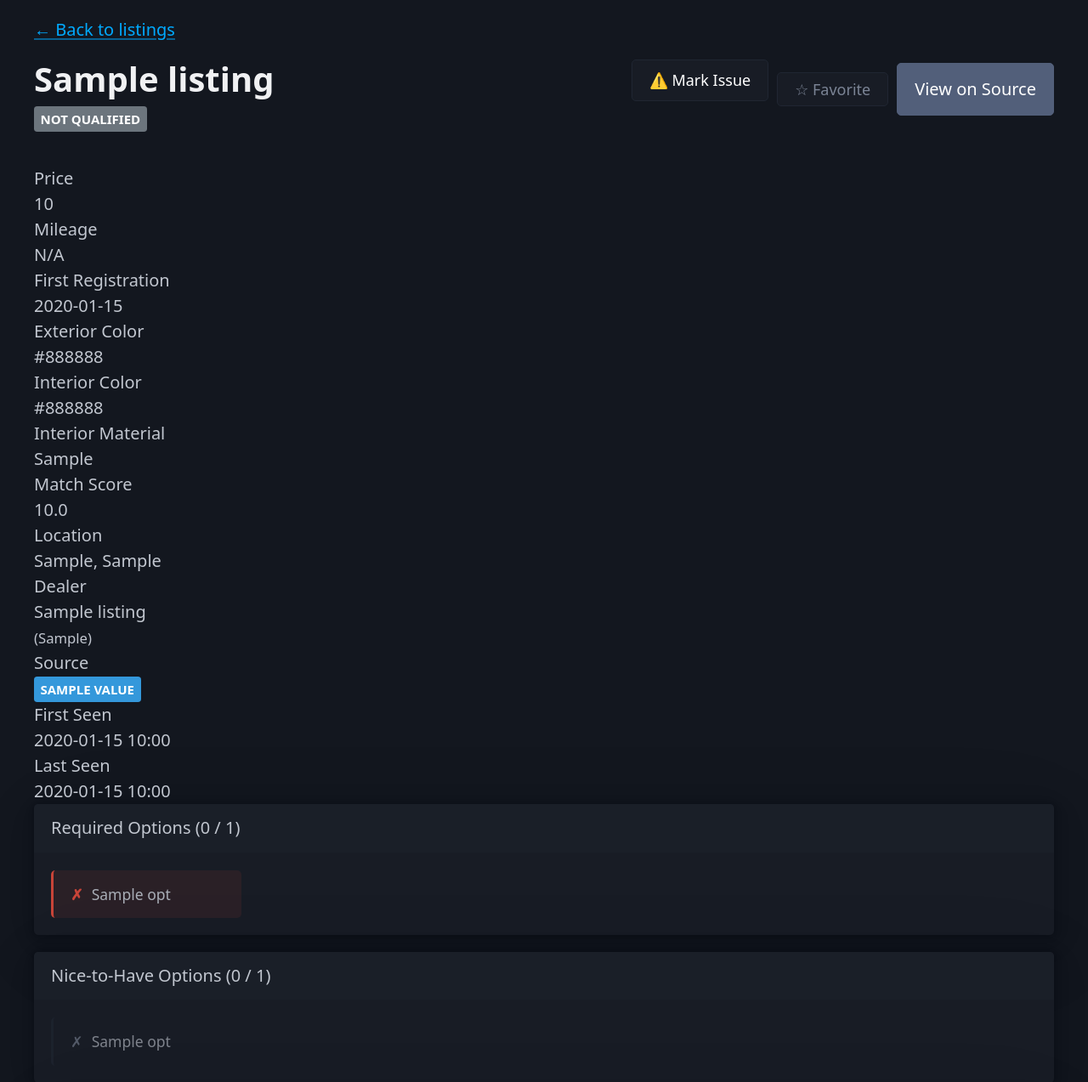
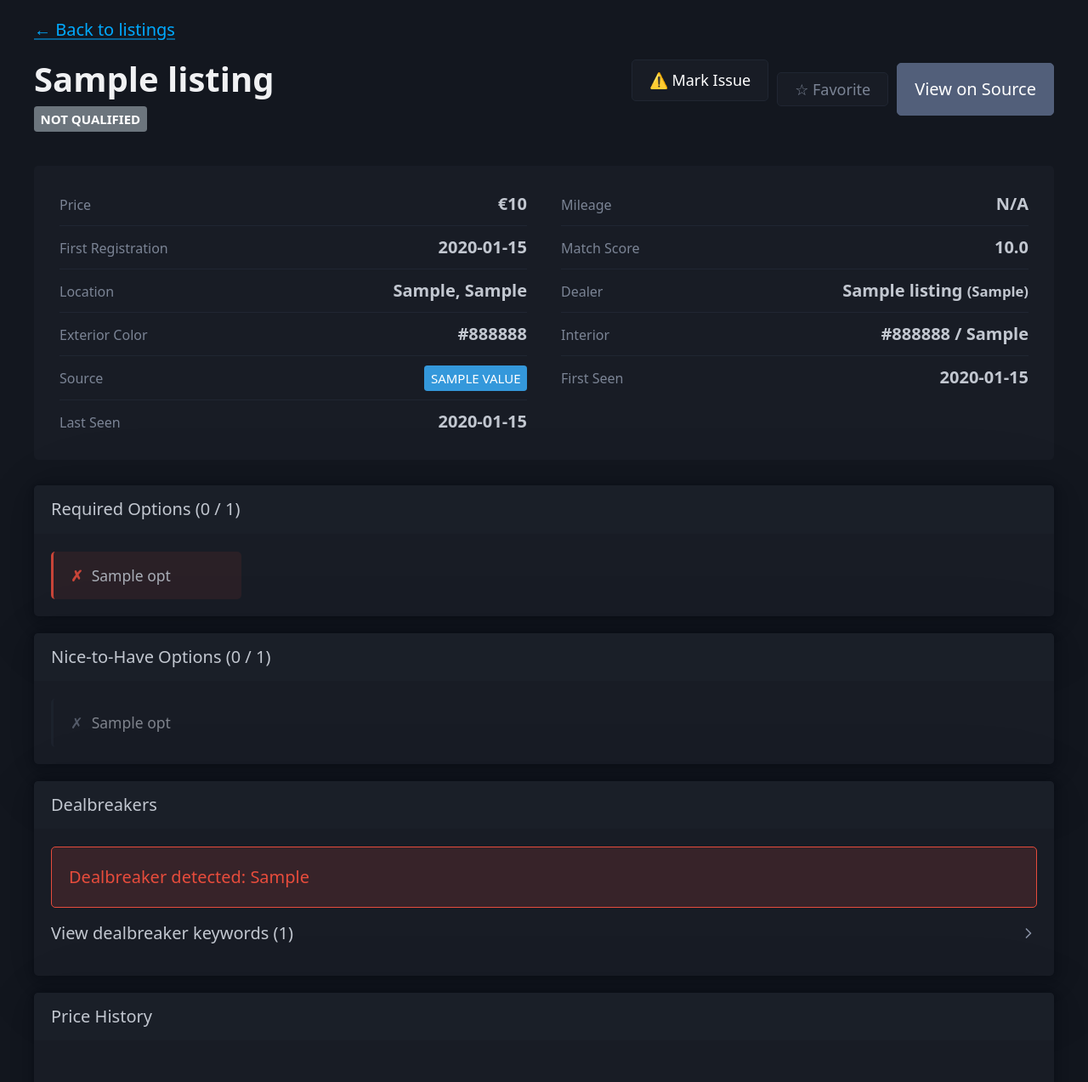
Before and after one commit to aaearon/i4-scout, a Python web app: template src/i4_scout/api/templates/pages/listing_detail.html in a window 1280 px wide. Shown: the part 110-1383 px from the top of the page at 85% size. Run offline with Jinja, Linux system fonts and the light colour scheme; the template is opened without the code that fills it: most values are stand-ins (such as "Sample title", 1, 10 or a date in 2020).

Commit message:
feat: add global scrape progress banner and recalculate-scores CLI
- Add global scrape progress banner in base template header
- Add active_job_status.html and scrape_progress_banner.html components
- Add /partials/scrape/active endpoint for progress banner polling
- Add recalculate-scores CLI command with --json output
- Add integration tests for recalculate-scores functionality
- Update scrape page to include active job status
- Fix favorites.js and improve compare page layout
- Update scorer tests and listing detail template

```diff
--- a/src/i4_scout/api/templates/base.html
+++ b/src/i4_scout/api/templates/base.html
@@ -29,6 +29,20 @@
         </nav>
     </header>
 
+    {# Show scrape progress banner on all pages except detail and compare #}
+    {# Detail pages: /listings/123 (has something after /listings/) #}
+    {# Compare pages: /compare #}
+    {% set path = request.url.path %}
+    {% set is_detail_page = path.startswith('/listings/') and path != '/listings/' %}
+    {% set is_compare_page = path.startswith('/compare') %}
+    {% if not is_detail_page and not is_compare_page %}
+    <div id="scrape-progress-banner"
+         hx-get="/partials/scrape/active"
+         hx-trigger="load"
+         hx-swap="outerHTML">
+    </div>
+    {% endif %}
+
     <main class="container">
         {% block content %}{% endblock %}
     </main>
--- a/src/i4_scout/api/templates/partials/listing_detail_content.html
+++ b/src/i4_scout/api/templates/partials/listing_detail_content.html
@@ -31,79 +31,50 @@
     </div>
 </div>
 
-<div class="detail-grid">
-    <div class="detail-item">
-        <div class="label">Price</div>
-        <div class="value">
-            {% if listing.price %}
-                {{ "{:,.0f}".format(listing.price) }}
-            {% else %}
-                N/A
-            {% endif %}
-        </div>
+<div class="detail-table">
+    <div class="detail-row">
+        <span class="label">Price</span>
+        <span class="value">{% if listing.price %}€{{ "{:,.0f}".format(listing.price) }}{% else %}N/A{% endif %}</span>
     </div>
-    <div class="detail-item">
-        <div class="label">Mileage</div>
-        <div class="value">
-            {% if listing.mileage_km %}
-                {{ "{:,.0f}".format(listing.mileage_km) }} km
-            {% else %}
-                N/A
-            {% endif %}
-        </div>
+    <div class="detail-row">
+        <span class="label">Mileage</span>
+        <span class="value">{% if listing.mileage_km %}{{ "{:,.0f}".format(listing.mileage_km) }} km{% else %}N/A{% endif %}</span>
     </div>
-    <div class="detail-item">
-        <div class="label">First Registration</div>
-        <div class="value">{{ listing.first_registration.strftime('%m/%Y') if listing.first_registration else 'N/A' }}</div>
+    <div class="detail-row">
+        <span class="label">First Registration</span>
+        <span class="value">{{ listing.first_registration.strftime('%m/%Y') if listing.first_registration else 'N/A' }}</span>
     </div>
-    <div class="detail-item">
-        <div class="label">Exterior Color</div>
-        <div class="value">{{ listing.exterior_color or '--' }}</div>
+    <div class="detail-row">
+        <span class="label">Match Score</span>
+        <span class="value">{% if listing.match_score is not none %}{{ "{:.1f}".format(listing.match_score) }}{% else %}--{% endif %}</span>
     </div>
-    <div class="detail-item">
-        <div class="label">Interior Color</div>
-        <div class="value">{{ listing.interior_color or '--' }}</div>
+    <div class="detail-row">
+        <span class="label">Location</span>
+        <span class="value">{{ listing.location_city or '--' }}{% if listing.location_country %}, {{ listing.location_country }}{% endif %}</span>
     </div>
-    <div class="detail-item">
-        <div class="label">Interior Material</div>
-        <div class="value">{{ listing.interior_material or '--' }}</div>
+    <div class="detail-row">
+        <span class="label">Dealer</span>
+        <span class="value">{{ listing.dealer_name or '--' }}{% if listing.dealer_type %} <small>({{ listing.dealer_type }})</small>{% endif %}</span>
     </div>
-    <div class="detail-item">
-        <div class="label">Match Score</div>
-        <div class="value">
-            {% if listing.match_score is not none %}
-                {{ "{:.1f}".format(listing.match_score) }}
-            {% else %}
-                --
-            {% endif %}
-        </div>
+    <div class="detail-row">
+        <span class="label">Exterior Color</span>
+        <span class="value">{{ listing.exterior_color or '--' }}</span>
     </div>
-    <div class="detail-item">
-        <div class="label">Location</div>
-        <div class="value">
-            {{ listing.location_city or '--' }}{% if listing.location_country %}, {{ listing.location_country }}{% endif %}
-        </div>
+    <div class="detail-row">
+        <span class="label">Interior</span>
+        <span class="value">{{ listing.interior_color or '--' }}{% if listing.interior_material %} / {{ listing.interior_material }}{% endif %}</span>
     </div>
-    <div class="detail-item">
-        <div class="label">Dealer</div>
-        <div class="value">
-            {{ listing.dealer_name or '--' }}
-            {% if listing.dealer_type %}<br><small>({{ listing.dealer_type }})</small>{% endif %}
-        </div>
+    <div class="detail-row">
+        <span class="label">Source</span>
+        <span class="value"><span class="badge badge-source">{{ listing.source.value if listing.source else '--' }}</span></span>
     </div>
-    <div class="detail-item">
-        <div class="label">Source</div>
-        <div class="value">
-            <span class="badge badge-source">{{ listing.source.value if listing.source else '--' }}</span>
-        </div>
+    <div class="detail-row">
+        <span class="label">First Seen</span>
+        <span class="value">{{ listing.first_seen_at.strftime('%Y-%m-%d') if listing.first_seen_at else '--' }}</span>
     </div>
-    <div class="detail-item">
-        <div class="label">First Seen</div>
-        <div class="value">{{ listing.first_seen_at.strftime('%Y-%m-%d %H:%M') if listing.first_seen_at else '--' }}</div>
-    </div>
-    <div class="detail-item">
-        <div class="label">Last Seen</div>
-        <div class="value">{{ listing.last_seen_at.strftime('%Y-%m-%d %H:%M') if listing.last_seen_at else '--' }}</div>
+    <div class="detail-row">
+        <span class="label">Last Seen</span>
+        <span class="value">{{ listing.last_seen_at.strftime('%Y-%m-%d') if listing.last_seen_at else '--' }}</span>
     </div>
 </div>
 
--- a/src/i4_scout/static/js/favorites.js
+++ b/src/i4_scout/static/js/favorites.js
@@ -87,7 +87,8 @@
         const favorites = getFavorites();
 
         document.querySelectorAll('.listing-row').forEach(row => {
-            const listingId = parseInt(row.dataset.href.split('/').pop(), 10);
+            // Use data-listing-id directly (more reliable than parsing data-href)
+            const listingId = parseInt(row.dataset.listingId, 10);
             if (showFavoritesOnly && !favorites.includes(listingId)) {
                 row.style.display = 'none';
             } else {
@@ -109,12 +110,33 @@
                 paginationInfo.textContent = paginationInfo.dataset.originalText;
             }
         }
+
+        // Update URL with favorites_only param
+        const url = new URL(window.location.href);
+        if (showFavoritesOnly) {
+            url.searchParams.set('favorites_only', 'true');
+        } else {
+            url.searchParams.delete('favorites_only');
+        }
+        window.history.replaceState({}, '', url.toString());
     };
+
+    // Check URL for favorites_only param on init and restore state
+    function restoreFavoritesFilterFromUrl() {
+        const url = new URL(window.location.href);
+        const favoritesOnly = url.searchParams.get('favorites_only') === 'true';
+        const checkbox = document.getElementById('favorites-only');
+        if (checkbox && favoritesOnly) {
+            checkbox.checked = true;
+            filterFavoritesOnly(checkbox);
+        }
+    }
 
     // Initialize on page load
     function init() {
         updateFavoriteButtons();
         updateFavoritesFilter();
+        restoreFavoritesFilterFromUrl();
     }
 
     // Run init on DOMContentLoaded
@@ -126,7 +148,9 @@
 
     // Re-init after HTMX swaps (for pagination)
     document.body.addEventListener('htmx:afterSwap', function(evt) {
-        if (evt.target.id === 'listings-table' || evt.target.closest('#listings-table')) {
+        // HTMX uses evt.detail.target for the swap target, evt.target is the element that triggered the event
+        const swapTarget = evt.detail && evt.detail.target ? evt.detail.target : evt.target;
+        if (swapTarget.id === 'listings-table' || swapTarget.closest('#listings-table')) {
             updateFavoriteButtons();
 
             // Re-apply favorites filter if checked
```
Also changed, not shown: src/i4_scout/api/routes/scrape.py (+61 -0 lines), src/i4_scout/api/templates/components/active_job_status.html (added, +64 -0 lines), src/i4_scout/api/templates/components/scrape_progress_banner.html (added, +27 -0 lines), src/i4_scout/api/templates/pages/compare.html (+4 -12 lines), src/i4_scout/api/templates/pages/scrape.html (+7 -0 lines), src/i4_scout/cli.py (+64 -0 lines), src/i4_scout/matching/scorer.py (+5 -5 lines), src/i4_scout/services/__init__.py (+8 -2 lines), src/i4_scout/services/job_service.py (+14 -0 lines), tests/integration/test_recalculate_scores.py (added, +264 -0 lines), tests/integration/test_web_routes.py (+11 -0 lines), tests/unit/test_scorer.py (+6 -6 lines).
